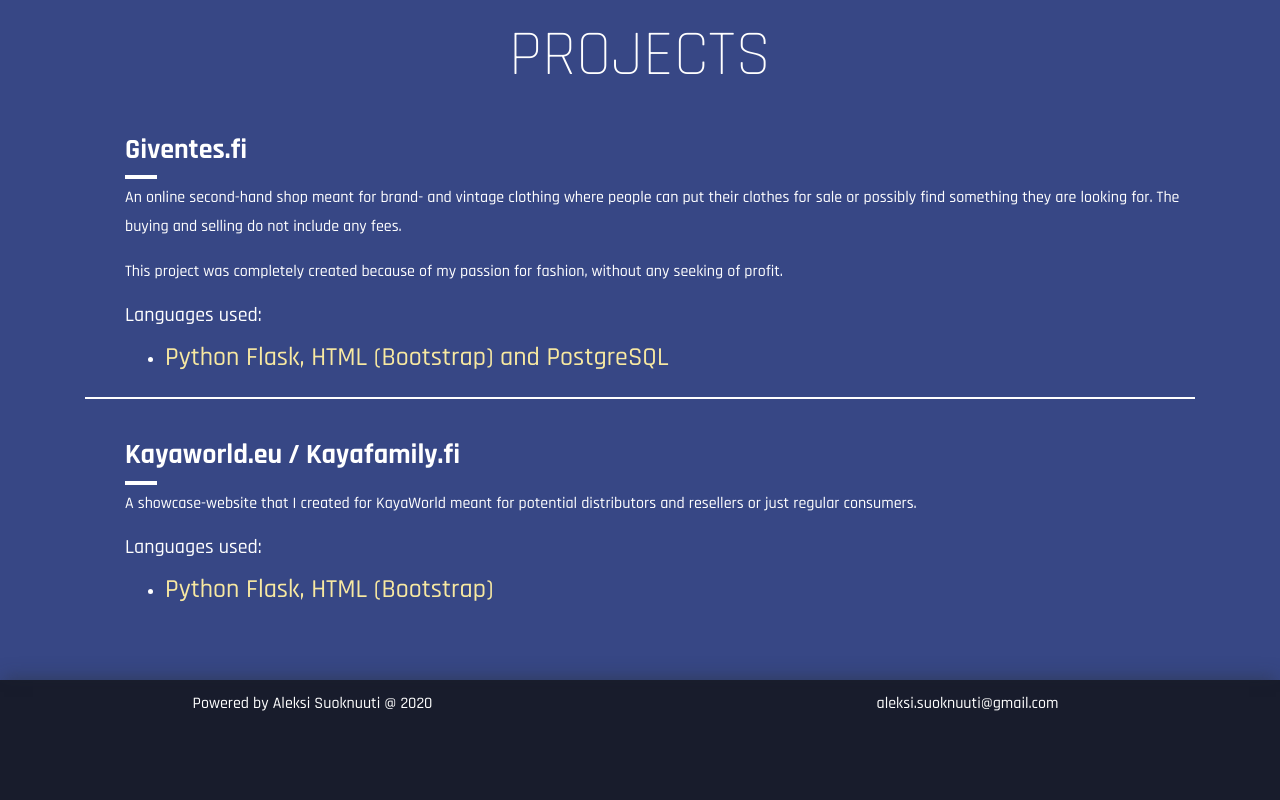
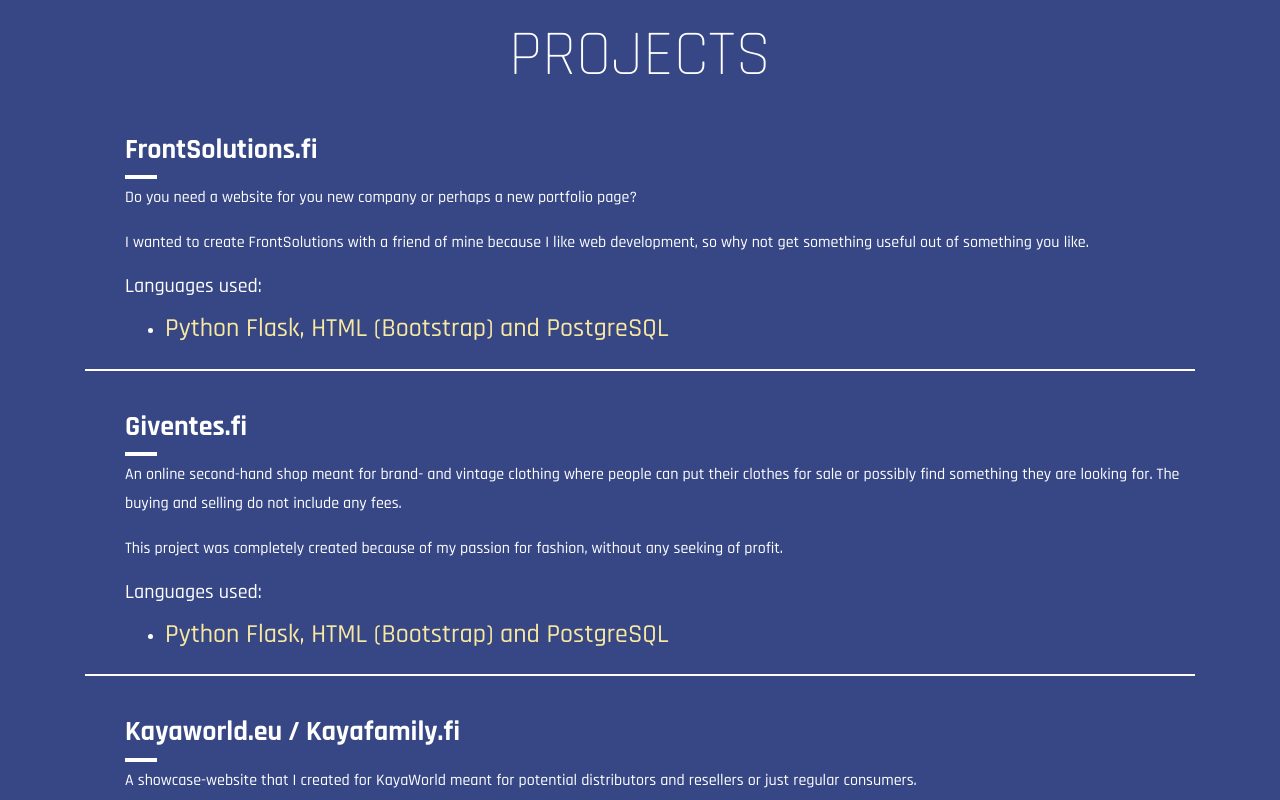
Before and after one commit to suoknuua/suoknuua.github.io, a plain HTML site: page index.html in a window 1280 px wide. Shown: the part 2720-3520 px from the top of the page. Before the commit the page ends 3454 px from the top, so only its background shows below. Drawn offline with nearby package versions, Linux system fonts and the light colour scheme; a web font is replaced by a local one.

Commit message:
added frontsolutions

```diff
--- a/index.html
+++ b/index.html
@@ -171,6 +171,24 @@
             <h5 class="category">Projects</h5>
             <div class="container">
                 <div class="jobs">
+                    <h3>FrontSolutions.fi</h3>
+                    <hr class="under_h">
+                    <p>
+                        Do you need a website for you new company or perhaps a new portfolio page?
+                    </p>
+                    <p>
+                        I wanted to create FrontSolutions with a friend of mine because I like web development, so why not get something useful
+                        out of something you like.
+                    </p>
+                    <h5>
+                        Languages used:
+                    </h5>
+                    <ul>
+                        <li><span class="lang">Python Flask, HTML (Bootstrap) and PostgreSQL</span></li>
+                    </ul>
+                </div>
+                <hr>
+                <div class="jobs">
                     <h3>Giventes.fi</h3>
                     <hr class="under_h">
                     <p>
@@ -207,7 +225,7 @@
     </main>
 
     <div class="footer section-shadow">
-        <div class="footer-media text-center">
+        <div class="container footer-media text-center">
             <div class="row">
                 <div class="col-xs-12 col-sm-12 col-md-6 col-lg-6">
                     <p>
```
